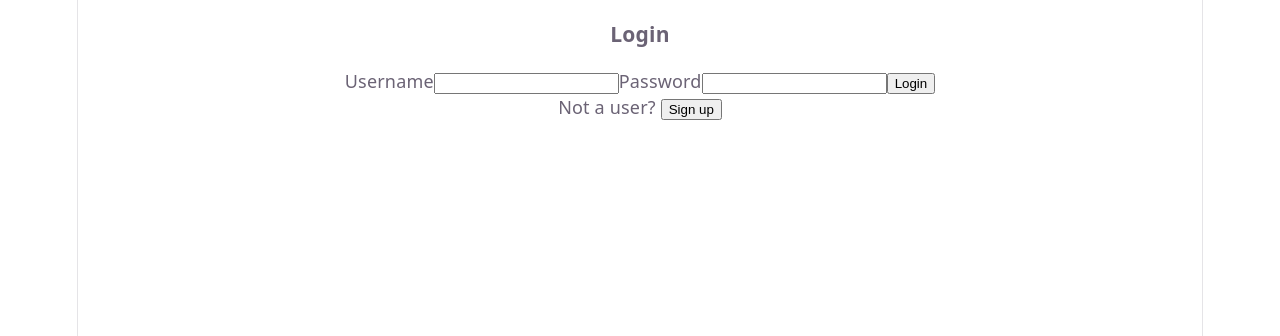
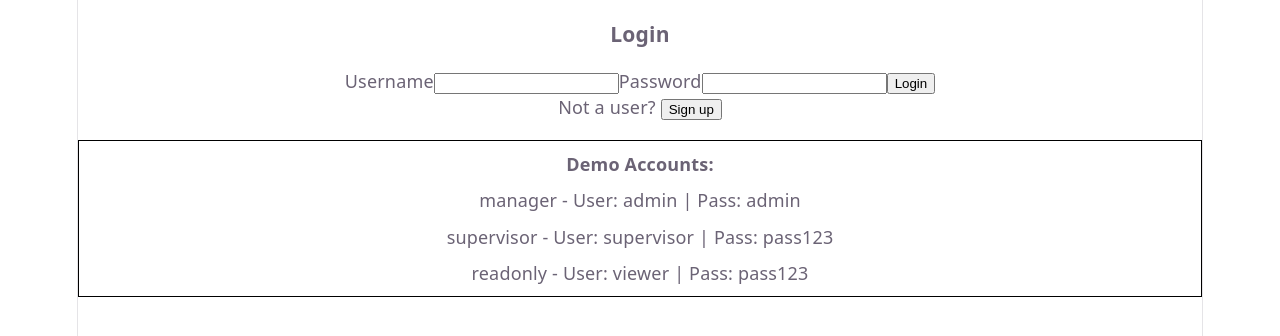
Before and after one commit to ethan-webster13/santitation-roster-compliance-tracker, a React (Vite) app: page /login in a window 1280 px wide. Shown: the top 336 px of the page. Built offline with nearby package versions, Linux system fonts and the light colour scheme.

Commit message:
added demo accounts

```diff
--- a/src/Pages/Login.jsx
+++ b/src/Pages/Login.jsx
@@ -39,6 +39,12 @@ export const Login = () => {
     }
   };
 
+  const demoCredentials = [
+    { "id": 1, "username": "admin",      "password": "admin", "role": "manager"    },
+    { "id": 2, "username": "supervisor", "password": "pass123", "role": "supervisor" },
+    { "id": 3, "username": "viewer",     "password": "pass123", "role": "readonly"   }
+  ];
+
   return (
     <>
       <div className="login-container">
@@ -69,6 +75,15 @@ export const Login = () => {
 
       <div>
         Not a user? <button type="button">Sign up</button>
+
+        <div style={{ border: '1px solid black', padding: '10px', marginTop: '20px' }}>
+  <strong>Demo Accounts:</strong>
+  {demoCredentials.map(user => (
+    <div key={user.id} style={{ marginTop: '10px' }}>
+      <span>{user.role} - User: {user.username} | Pass: {user.password}</span>
+    </div>
+  ))}
+</div>
       </div>
     </>
   );
```
